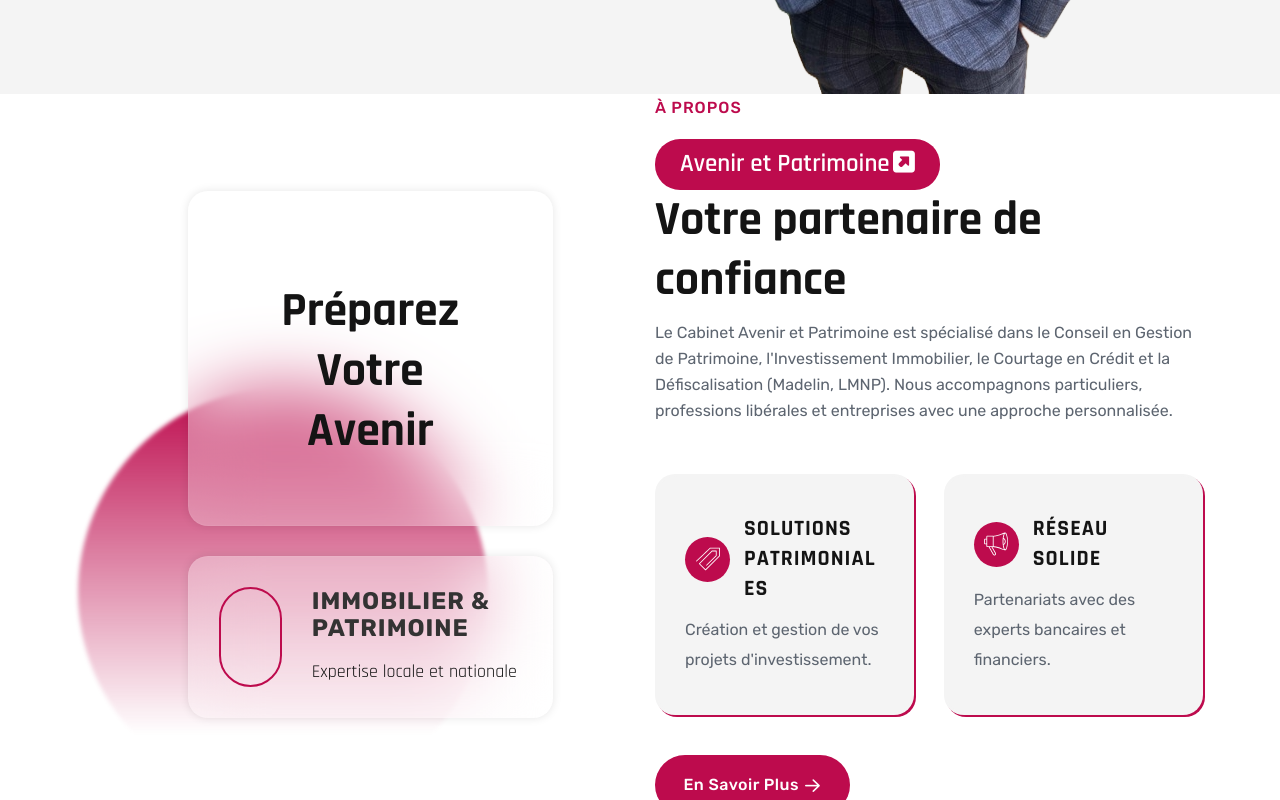
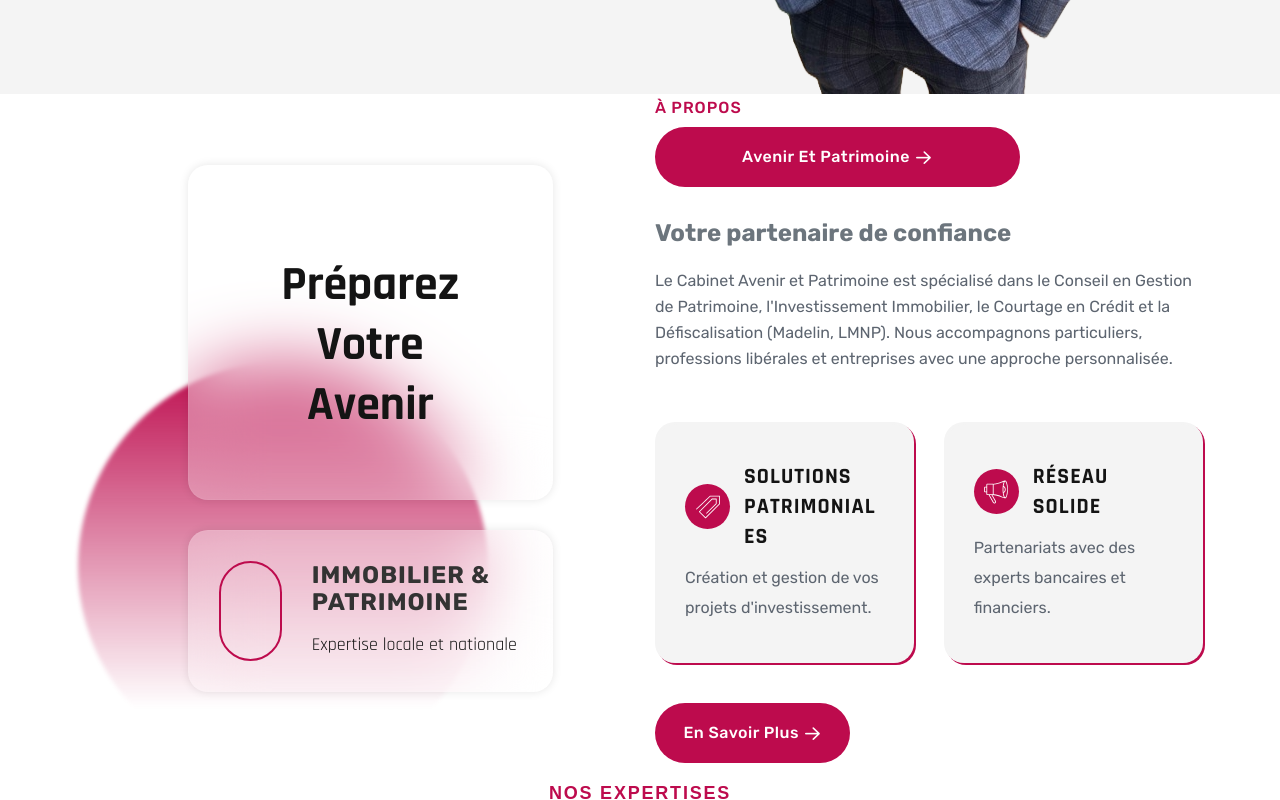
Before and after one commit to florianBKO/cristian, a plain HTML site: page index.html in a window 1280 px wide. Shown: the part 878-1678 px from the top of the page. Drawn offline with Linux system fonts and the light colour scheme; a web font is replaced by a local one.

Commit message:
Add files via upload

```diff
--- a/index.html
+++ b/index.html
@@ -29,9 +29,7 @@
 
   <body class="tmp-white-version color-primary-3rd">
     <!-- tpm-header-area start -->
-    <header
-      class="tmp-header-area-start header-one header--sticky header--transparent"
-    >
+<header class="tmp-header-area-start header-one header--sticky header--transparent">
   <div class="container">
     <div class="row">
       <div class="col-lg-12">
@@ -41,14 +39,14 @@
               <img
                 class="logo-dark"
                 src="assets/images/logo/white-logo-reeni-4.png"
-                    alt="Avenir et Patrimoine"
+                alt="Avenir Et Patrimoine"
               />
               <img
                 class="logo-white"
                 src="assets/images/logo/logo-white-3.png"
-                    alt="Avenir et Patrimoine"
+                alt="Avenir Et Patrimoine"
               />
-                  <span class="name-nav"> Cristian Mihoc </span>
+              <span class="name-nav">Cristian Mihoc</span>
             </a>
           </div>
 
@@ -56,27 +54,27 @@
             <ul class="tmp-mainmenu">
               <li><a href="index.html">Accueil</a></li>
               <li class="has-dropdown">
-                    <a href="https://www.ggap.fr/investir.html" target="_blank"
-                      >Investir <i class="fa-regular fa-chevron-down"></i
-                    ></a>
+                <a href="https://www.ggap.fr/investir.html" target="_blank">
+                  Investir <i class="fa-regular fa-chevron-down"></i>
+                </a>
               </li>
               <li class="has-dropdown">
-                    <a href="#"
-                      >Défiscaliser <i class="fa-regular fa-chevron-down"></i
-                    ></a>
+                <a href="#">
+                  Défiscaliser <i class="fa-regular fa-chevron-down"></i>
+                </a>
               </li>
               <li class="has-dropdown">
-                    <a href="#"
-                      >Épargner <i class="fa-regular fa-chevron-down"></i
-                    ></a>
+                <a href="#">
+                  Épargner <i class="fa-regular fa-chevron-down"></i>
+                </a>
               </li>
               <li class="has-dropdown">
-                                    <a href="#">Immobilier
-                                        <i class="fa-regular fa-chevron-down"></i>
+                <a href="#">
+                  Immobilier <i class="fa-regular fa-chevron-down"></i>
                 </a>
                 <ul class="submenu">
-                                        <li><a href="service-white.html">vente</a></li>
-                                        <li><a href="service-details-white.html">location</a></li>
+                  <li><a href="service-white.html">Vente</a></li>
+                  <li><a href="service-details-white.html">Location</a></li>
                 </ul>
               </li>
               <li><a href="https://www.ggap.fr/financement.html" target="_blank">Courtage</a></li>
@@ -84,34 +82,43 @@
               <li><a href="#contact">Contact</a></li>
             </ul>
           </nav>
+
           <div class="tmp-header-right">
             <div class="social-share-wrapper d-none d-md-block">
               <div class="social-link">
-                    <a target="_blank" href="https://www.instagram.com/avenir.patrimoine/"><i class="fa-brands fa-instagram logo-primary"></i></a>
-                    <a target="_blank" href="https://www.linkedin.com/in/cristian-mihoc-27aa072a4/"><i class="fa-brands fa-linkedin-in logo-primary"></i></a>
-                    <a target="_blank" href="https://www.facebook.com/cristianmihocimmobilier"><i class="fa-brands fa-facebook-f "></i></a>
+                <a target="_blank" href="https://www.instagram.com/avenir.patrimoine/">
+                  <i class="fa-brands fa-instagram logo-primary"></i>
+                </a>
+                <a target="_blank" href="https://www.linkedin.com/in/cristian-mihoc-27aa072a4/">
+                  <i class="fa-brands fa-linkedin-in logo-primary"></i>
+                </a>
+                <a target="_blank" href="https://www.facebook.com/cristianmihocimmobilier">
+                  <i class="fa-brands fa-facebook-f"></i>
+                </a>
               </div>
             </div>
+
             <div class="actions-area d-sm-block d-lg-none">
-                  <!-- Actions pour grand écran -->
               <div class="tmp-side-collups-area d-none d-xl-block">
                 <button class="tmp-menu-bars tmp_button_active">
                   <i class="fa-regular fa-bars-staggered"></i>
                 </button>
               </div>
             </div>
-                <!-- Menu Hamburger sur les petits écrans -->
+
             <div class="tmp-side-collups-area d-block d-xl-none">
               <button class="tmp-menu-bars humberger_menu_active">
                 <i class="fa-regular fa-bars-staggered"></i>
               </button>
             </div>
           </div>
+
         </div>
       </div>
     </div>
   </div>
 </header>
+
     <!-- tpm-header-area end -->
 
     <!-- Menu mobile -->
@@ -281,16 +288,32 @@
                 >
                   <span class="subtitle">À propos</span>
                 </div>
-                <h2
-                  class="title split-collab tmp-scroll-trigger tmp-fade-in animation-order-2"
+<div class=" split-collab ">
+               <div class="col-8">
+                        <div class="tmp-button-here">
+                          <button
+                            class="tmp-btn hover-icon-reverse radius-round w-100"
+
                           >
-
- <a href="https://www.ggap.fr/" target="_blank" class="card-cta">
-  <span style="font-size: 25px;">Avenir et Patrimoine</span>
-  <i style="font-size: 25px;" class="fa-solid fa-square-up-right"></i>
-</a> <br/>
-                  Votre partenaire de confiance
-                </h2>
+                            <span class="icon-reverse-wrapper">
+                              <span class="btn-text">Avenir et Patrimoine</span>
+                              <span class="btn-icon"
+                                ><i
+                                  class="fa-sharp fa-regular fa-arrow-right"
+                                ></i
+                              ></span>
+                              <span class="btn-icon"
+                                ><i
+                                  class="fa-sharp fa-regular fa-arrow-right"
+                                ></i
+                              ></span>
+                            </span>
+                          </button>
+                        </div>
+                      </div>
+  <br />
+  <h4 class="text-muted d-block mt-1">Votre partenaire de confiance</h4>
+</div>
                 <p
                   class="description tmp-scroll-trigger tmp-fade-in animation-order-3"
                 >
```
Lines whose indentation alone changed are shown as unchanged.
